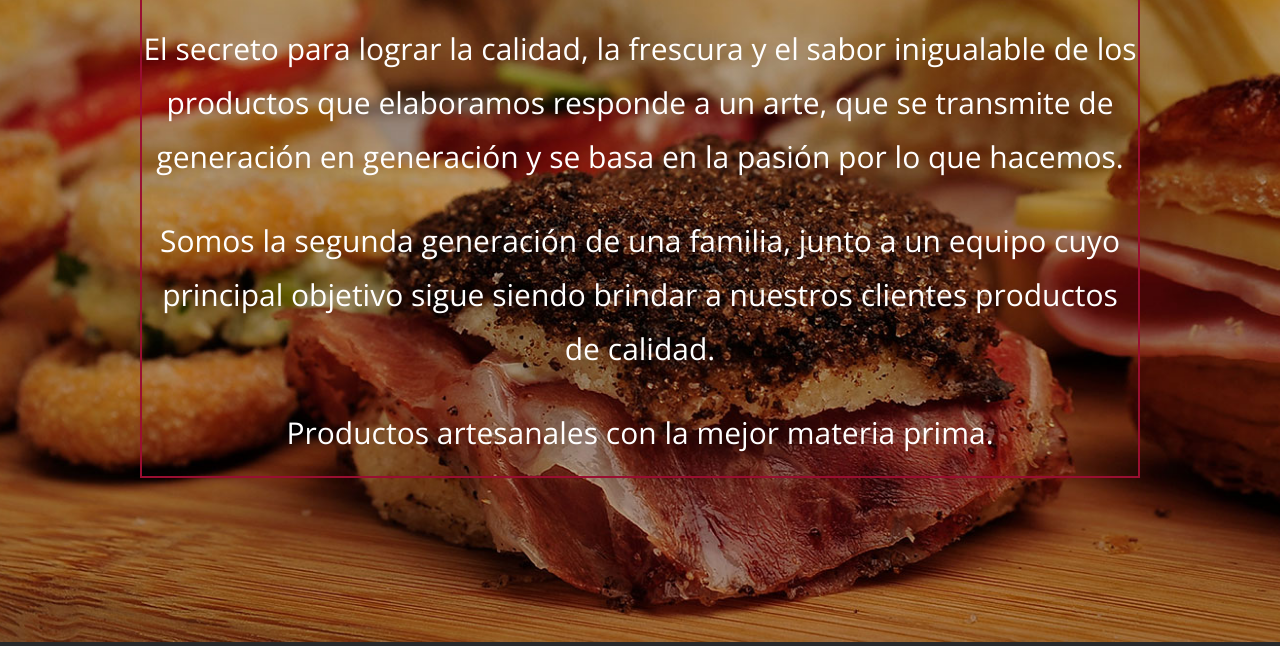
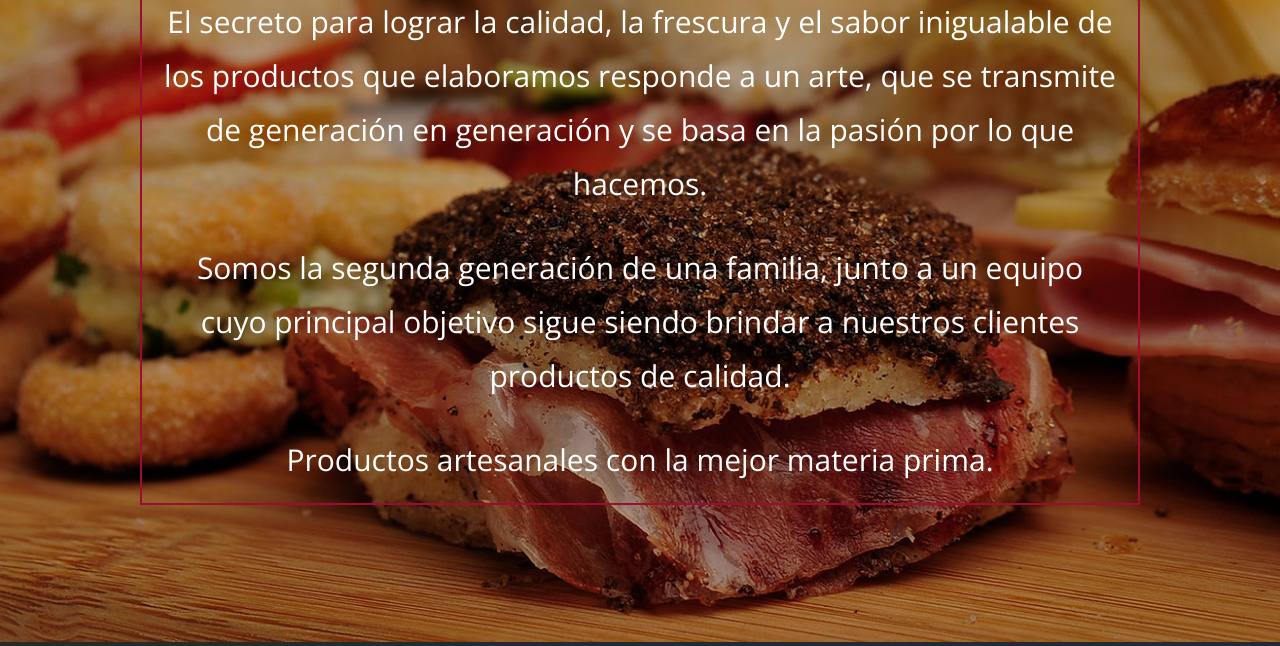
Before and after one commit to Frankinhoo/proyecto-pagina-gutierrez, a website: page pages/nosotros.html in a window 1280 px wide. Shown: the part 398-1044 px from the top of the page. Drawn offline with nearby package versions, Linux system fonts and the light colour scheme.

Commit message:
Arreglos proyecto final

```diff
--- a/scss/_nosotros.scss
+++ b/scss/_nosotros.scss
@@ -40,5 +40,6 @@
     font-family: 'Open Sans', sans-serif;
     max-width : 1000px;
     margin-top: 30px ;
+    padding: 0px 20px ;
     }
 }
```
Also changed, not shown: css/style.css.
